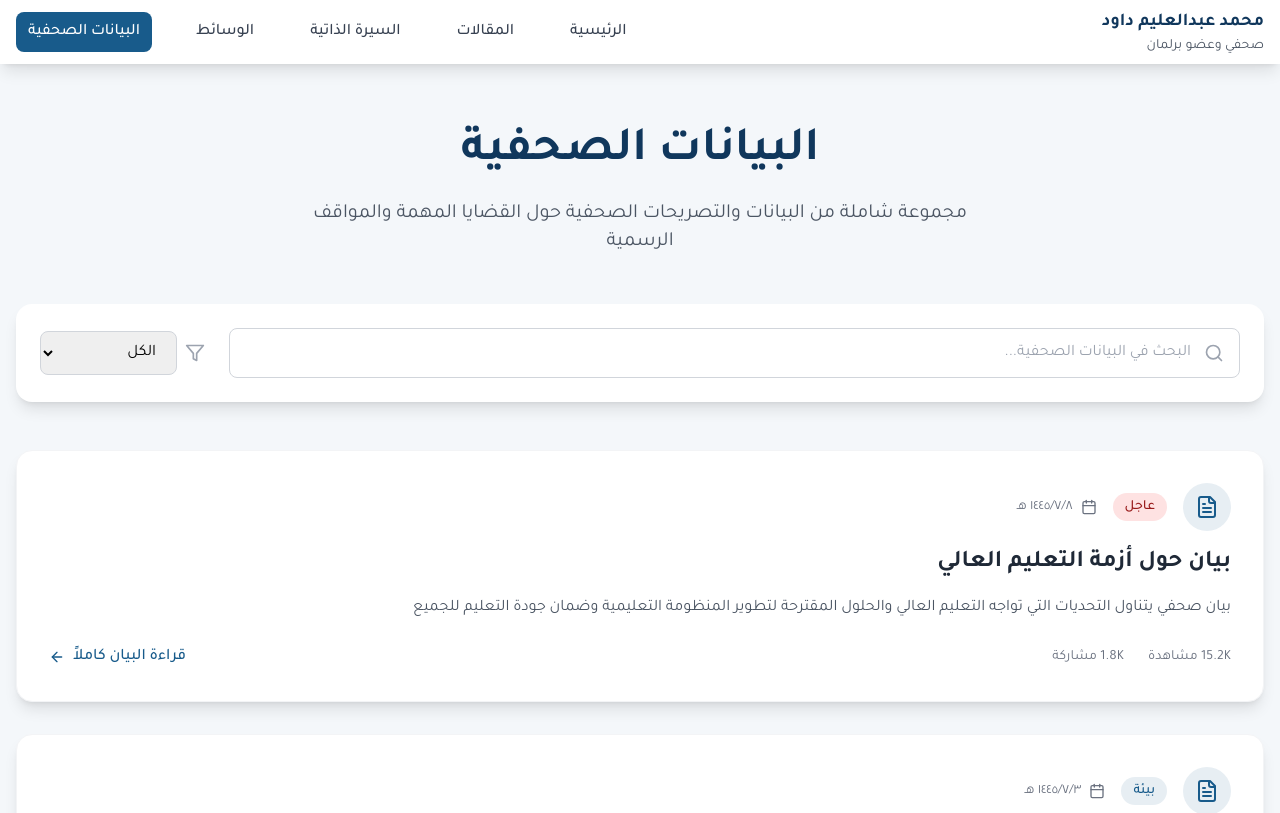
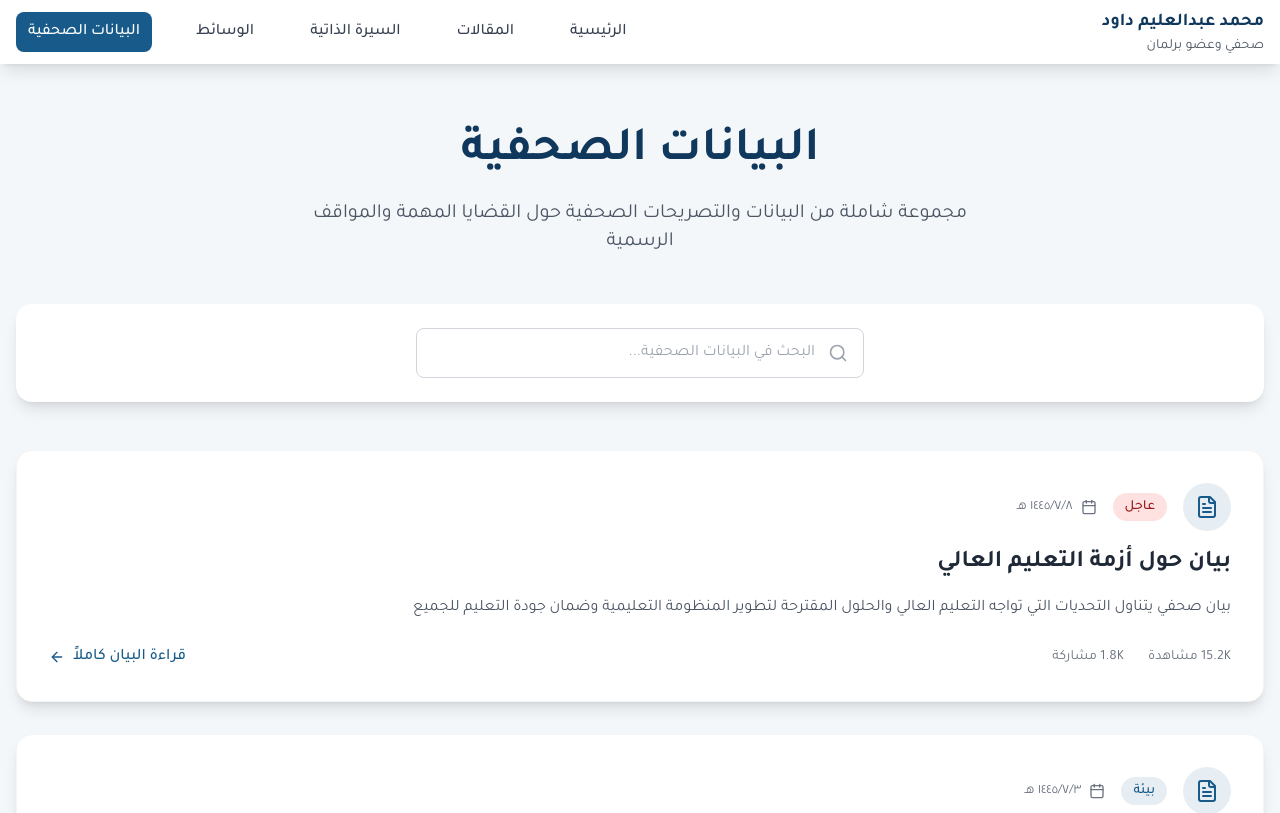
Before and after one commit to beingmomen/dawood, a React (Vite) app: page /press-statements in a window 1280 px wide. Shown: the top 813 px of the page. Built offline with nearby package versions, Linux system fonts and the light colour scheme.

Commit message:
حذف الفلتر من البيانات الصحفية

```diff
--- a/src/pages/PressStatementsPage.jsx
+++ b/src/pages/PressStatementsPage.jsx
@@ -1,13 +1,10 @@
 import React, { useState } from 'react';
 import { motion } from 'framer-motion';
-import { Calendar, FileText, ArrowLeft, Search, Filter } from 'lucide-react';
+import { Calendar, FileText, ArrowLeft, Search } from 'lucide-react';
 import { Link } from 'react-router-dom';
 
 const PressStatementsPage = () => {
   const [searchTerm, setSearchTerm] = useState('');
-  const [selectedCategory, setSelectedCategory] = useState('الكل');
-
-  const categories = ['الكل', 'تعليم', 'بيئة', 'اقتصاد', 'صحة', 'حقوق إنسان', 'سياسة'];
 
   const statements = [
     {
@@ -189,8 +186,7 @@ const PressStatementsPage = () => {
   const filteredStatements = statements.filter(statement => {
     const matchesSearch = statement.title.toLowerCase().includes(searchTerm.toLowerCase()) ||
                          statement.excerpt.toLowerCase().includes(searchTerm.toLowerCase());
-    const matchesCategory = selectedCategory === 'الكل' || statement.category === selectedCategory;
-    return matchesSearch && matchesCategory;
+    return matchesSearch;
   });
 
   return (
@@ -218,9 +214,7 @@ const PressStatementsPage = () => {
           transition={{ duration: 0.8, delay: 0.2 }}
           className="bg-white rounded-2xl p-6 shadow-lg mb-12"
         >
-          <div className="flex flex-col lg:flex-row gap-6">
-            {/* Search */}
-            <div className="flex-1 relative">
+          <div className="relative max-w-md mx-auto">
             <Search className="absolute right-4 top-1/2 transform -translate-y-1/2 text-gray-400 w-5 h-5" />
             <input
               type="text"
@@ -229,21 +223,6 @@ const PressStatementsPage = () => {
               onChange={(e) => setSearchTerm(e.target.value)}
               className="w-full pr-12 pl-4 py-3 border border-gray-300 rounded-lg focus:ring-2 focus:ring-brand focus:border-transparent"
             />
-            </div>
-
-            {/* Categories */}
-            <div className="flex items-center space-x-reverse space-x-2">
-              <Filter className="text-gray-400 w-5 h-5" />
-              <select
-                value={selectedCategory}
-                onChange={(e) => setSelectedCategory(e.target.value)}
-                className="px-4 py-3 border border-gray-300 rounded-lg focus:ring-2 focus:ring-brand focus:border-transparent"
-              >
-                {categories.map(category => (
-                  <option key={category} value={category}>{category}</option>
-                ))}
-              </select>
-            </div>
           </div>
         </motion.div>
 
```
Lines whose indentation alone changed are shown as unchanged.
